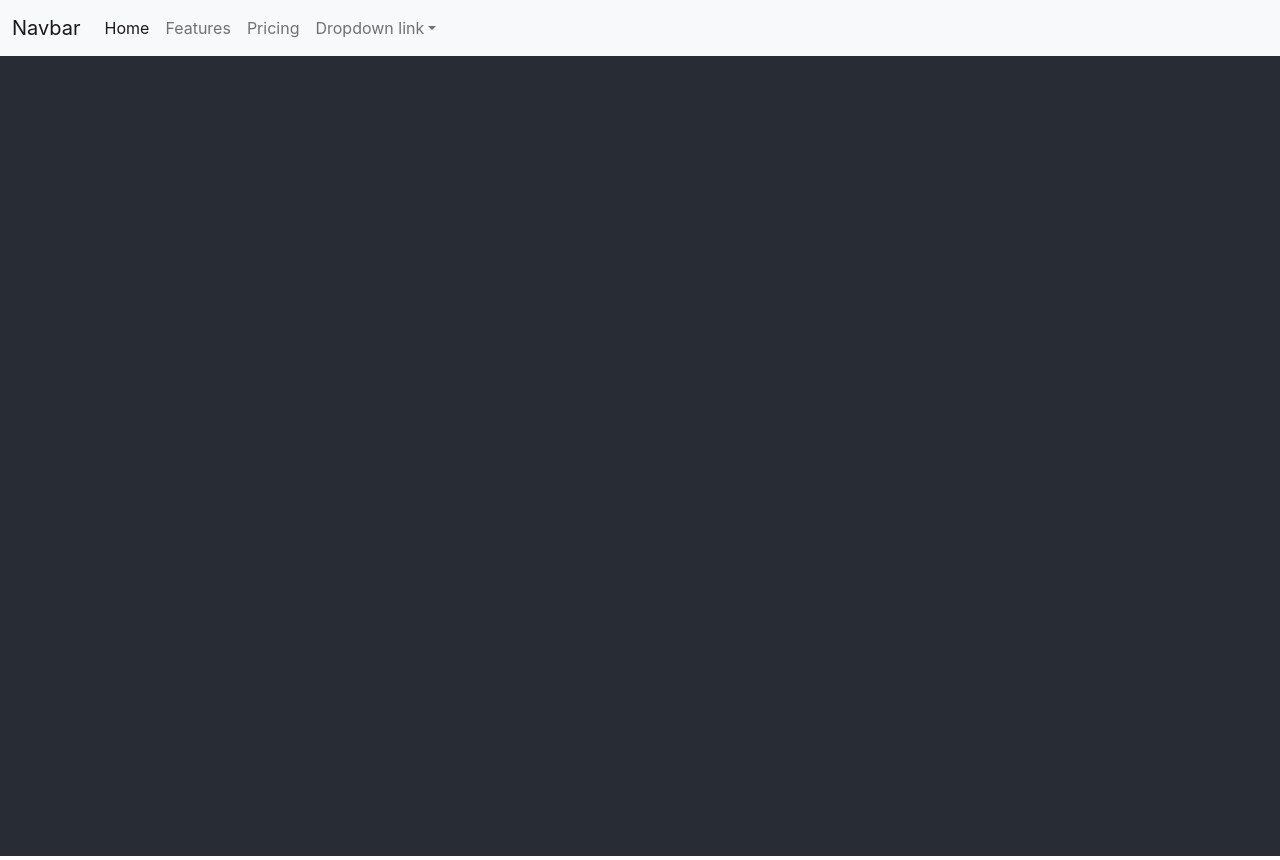
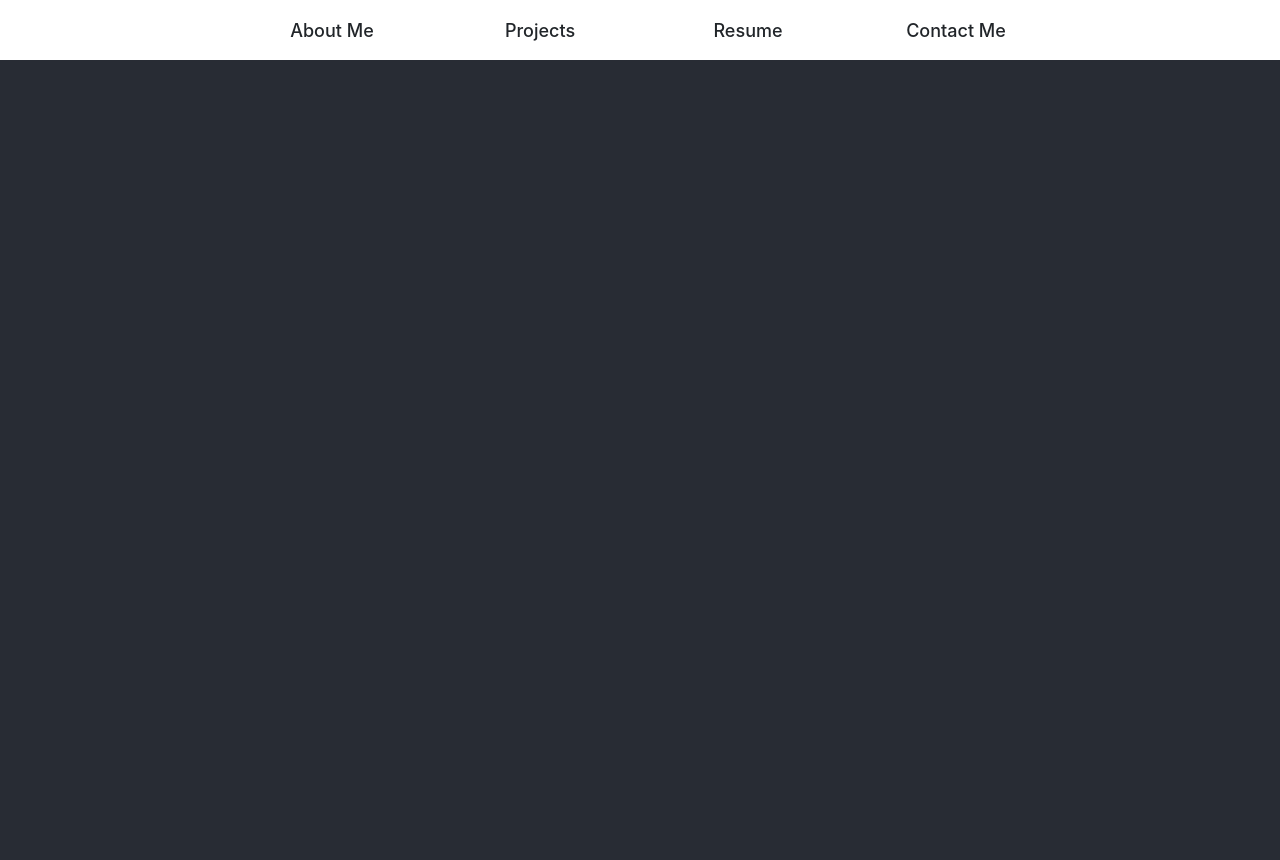
Before and after one commit to jgarcia60/react-portfolio, a React (Create React App) app in the folder react-portfolio/: page / in a window 1280 px wide. Built offline with nearby package versions, Linux system fonts and the light colour scheme.

Commit message:
finished navbar

```diff
--- a/react-portfolio/src/App.js
+++ b/react-portfolio/src/App.js
@@ -1,4 +1,3 @@
-import logo from './logo.svg';
 import './App.css';
 import Navbar from './components/Navbar/Navbar';
 
--- a/react-portfolio/src/components/Navbar/Navbar.css
+++ b/react-portfolio/src/components/Navbar/Navbar.css
@@ -0,0 +1,35 @@
+.navbar-container {
+    height: 60px;
+}
+
+.text-secondary {
+    color: #6c757d!important;
+}
+
+.centered {
+    display: flex;
+    justify-content: center;
+    align-items: center;
+}
+
+.navbar-item-container {
+    height: 100%;
+    width: 200px;
+    position: relative;
+    transition: border-bottom-width 0.5s ease-in;
+}
+
+.ml-2, .mx-2 {
+    margin-left: .5rem!important;
+    font-weight: 500;
+    font-size: 18px;
+}
+
+.ml-2:hover {
+    color: lightslategray;
+    cursor: pointer;
+}
+
+*, ::after, ::before {
+    box-sizing: border-box;
+}
--- a/react-portfolio/src/components/Navbar/Navbar.jsx
+++ b/react-portfolio/src/components/Navbar/Navbar.jsx
@@ -1,81 +1,34 @@
-import React, { Component } from "react";
+import React from "react";
+import '../Navbar/Navbar.css';
 
-class Navbar extends Component {
-  render() {
+function Navbar(props) {
+
+    const onMouseHover = (obj) => {
+
+    }
+//   render() {
     return (
       <>
-        <nav class="navbar navbar-expand-lg navbar-light bg-light">
-          <div class="container-fluid">
-            <a class="navbar-brand" href="#">
-              Navbar
-            </a>
-            <button
-              class="navbar-toggler"
-              type="button"
-              data-bs-toggle="collapse"
-              data-bs-target="#navbarNavDropdown"
-              aria-controls="navbarNavDropdown"
-              aria-expanded="false"
-              aria-label="Toggle navigation"
-            >
-              <span class="navbar-toggler-icon"></span>
-            </button>
-            <div class="collapse navbar-collapse" id="navbarNavDropdown">
-              <ul class="navbar-nav">
-                <li class="nav-item">
-                  <a class="nav-link active" aria-current="page" href="#">
-                    Home
-                  </a>
-                </li>
-                <li class="nav-item">
-                  <a class="nav-link" href="#">
-                    Features
-                  </a>
-                </li>
-                <li class="nav-item">
-                  <a class="nav-link" href="#">
-                    Pricing
-                  </a>
-                </li>
-                <li class="nav-item dropdown">
-                  <a
-                    class="nav-link dropdown-toggle"
-                    href="#"
-                    id="navbarDropdownMenuLink"
-                    role="button"
-                    data-bs-toggle="dropdown"
-                    aria-expanded="false"
-                  >
-                    Dropdown link
-                  </a>
-                  <ul
-                    class="dropdown-menu"
-                    aria-labelledby="navbarDropdownMenuLink"
-                  >
-                    <li>
-                      <a class="dropdown-item" href="#">
-                        Action
-                      </a>
-                    </li>
-                    <li>
-                      <a class="dropdown-item" href="#">
-                        Another action
-                      </a>
-                    </li>
-                    <li>
-                      <a class="dropdown-item" href="#">
-                        Something else here
-                      </a>
-                    </li>
-                  </ul>
-                </li>
-              </ul>
-            </div>
+        <div class="navbar-container centered">
+          <div class="ml-2 navbar-item-container centered">
+            <span class="font-weight-bold navbar-item centered">About Me</span>
+            <div class="navbar-item-selected navbar-border navbar-item"></div>
           </div>
-        </nav>
+          <div class="ml-2 navbar-item-container centered">
+            <span class="navbar-item centered">Projects</span>
+            <div class="underline-from-left navbar-border navbar-item"></div>
+          </div>
+          <div class="ml-2 navbar-item-container centered">
+            <span class="navbar-item centered">Resume</span>
+            <div class="underline-from-left navbar-border navbar-item"></div>
+          </div>
+          <div class="ml-2 navbar-item-container centered">
+            <span class="navbar-item centered">Contact Me</span>
+            <div class="underline-from-left navbar-border navbar-item"></div>
+          </div>
+        </div>
       </>
     );
   }
-}
 
 export default Navbar;
```
